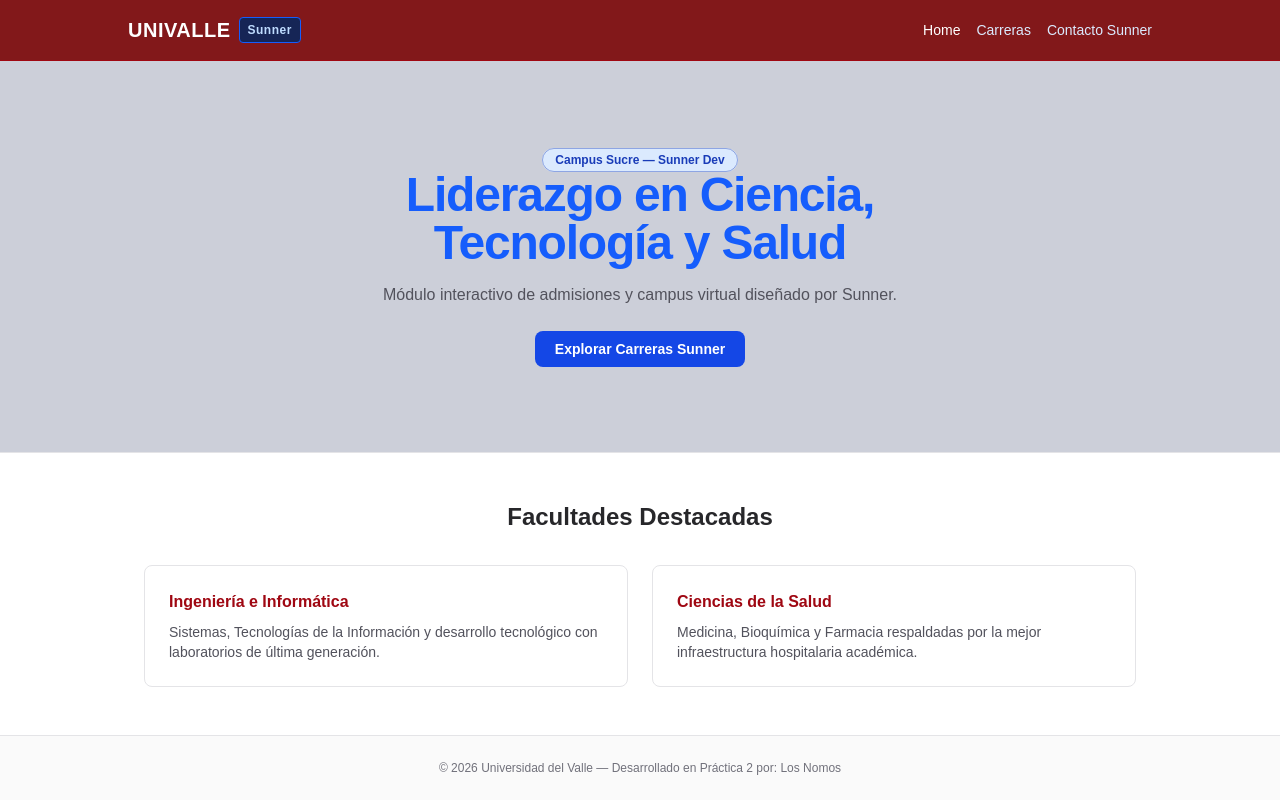
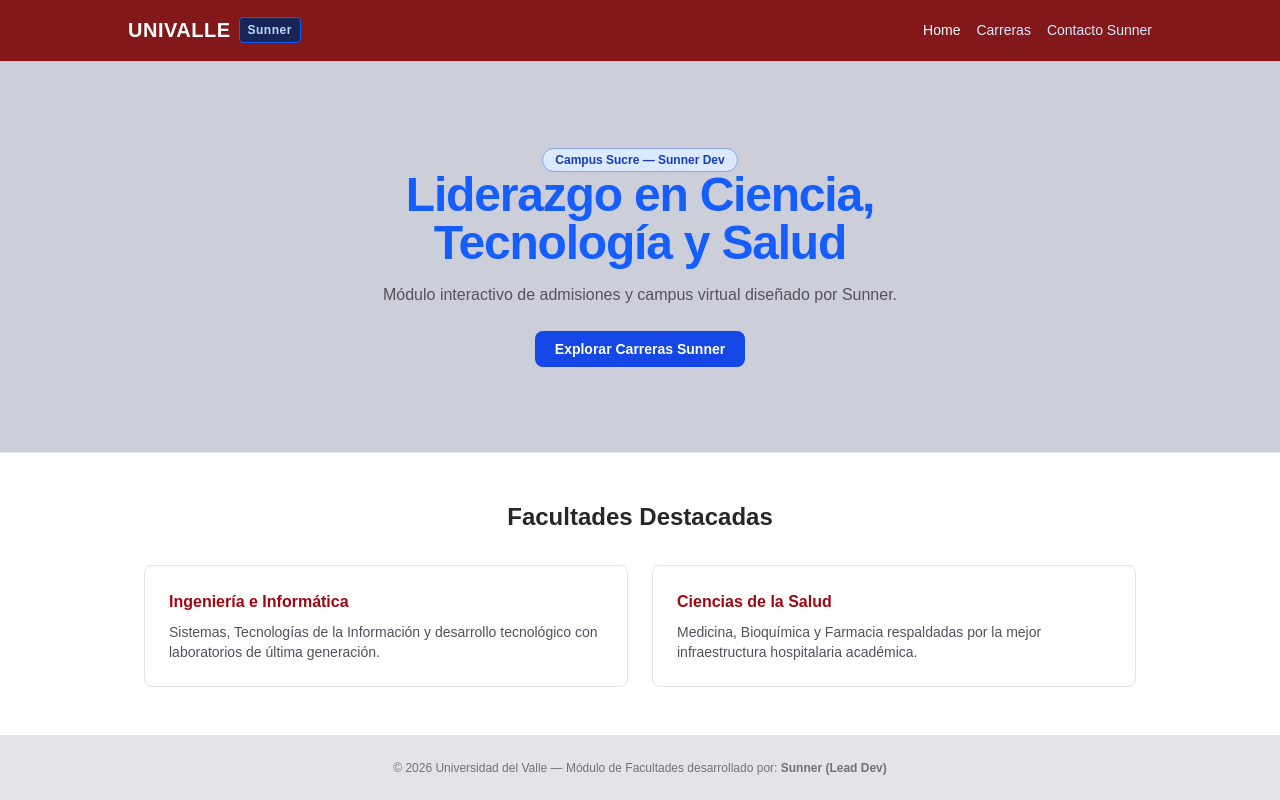
Before and after one commit to ISI-Programacion/Practica-2-conflictos-2026, a Next.js app: page / in a window 1280 px wide. Built offline with nearby package versions, Linux system fonts and the light colour scheme.

Commit message:
Sunner:feat(footer)modificacion en footer

```diff
--- a/app/page.tsx
+++ b/app/page.tsx
@@ -72,8 +72,8 @@ export default function Home() {
 
 
       {/* SECCIÓN 4: FOOTER / PIE DE PÁGINA          */}
-      <footer id="footer" className="border-t border-zinc-200 py-6 text-center text-xs text-zinc-500 dark:border-zinc-800">
-        <p>© 2026 Universidad del Valle — Desarrollado en Práctica 2 por: Los Nomos</p>
+      <footer id="footer" className="border-t border-zinc-200 py-6 text-center text-xs text-zinc-500 dark:border-zinc-800 bg-blue-950/10">
+        <p>© 2026 Universidad del Valle — Módulo de Facultades desarrollado por: <strong>Sunner (Lead Dev)</strong></p>
       </footer>
 
     </div>
```
